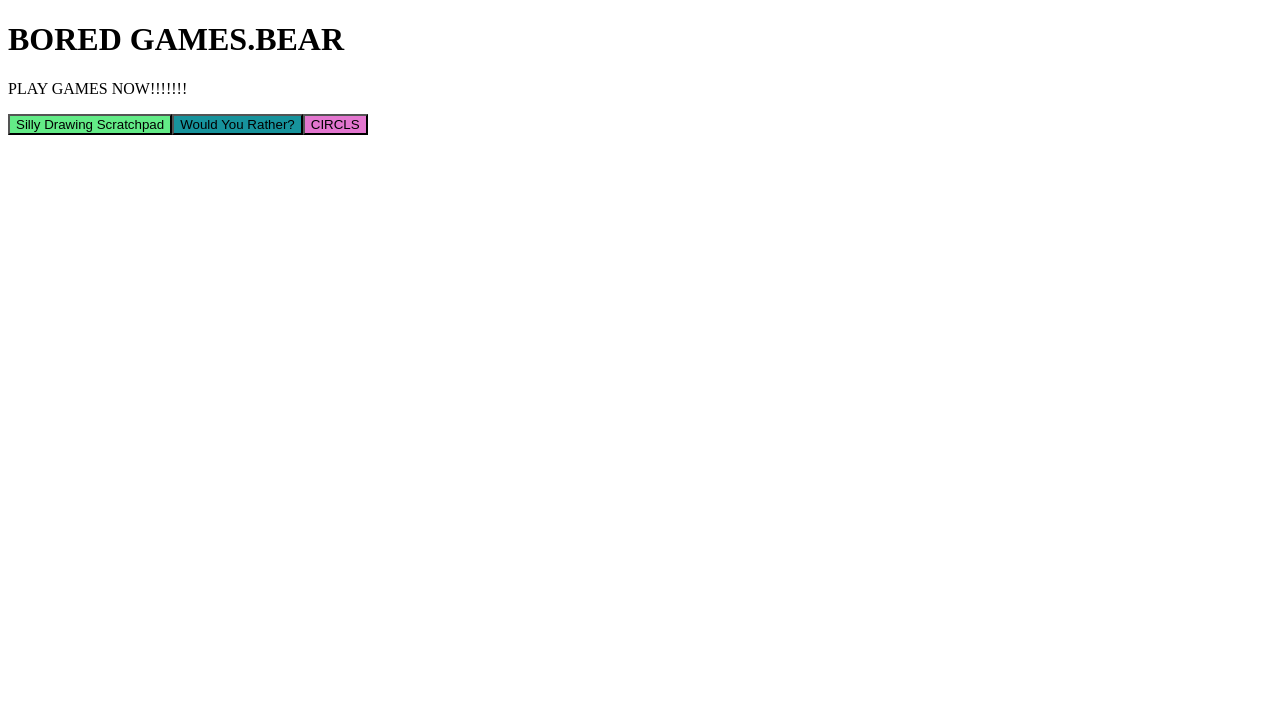
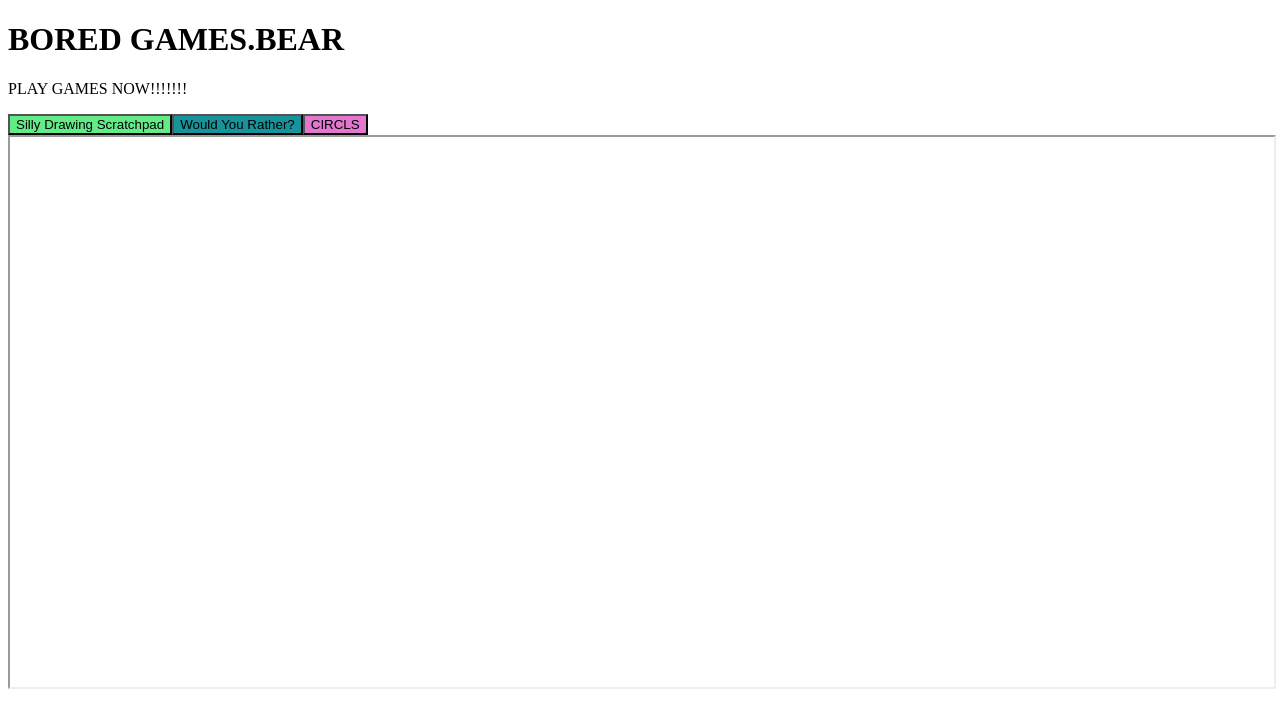
Before and after one commit to prishasbangera/Hello-World-Hackathon, a plain HTML site: page index.html in a window 1280 px wide. Drawn offline with Linux system fonts and the light colour scheme.

Commit message:
Made project open within the webpage

```diff
--- a/Button.js
+++ b/Button.js
@@ -9,7 +9,7 @@ class Button {
         bu.textContent = text;
 
         bu.addEventListener("click", function() {
-            window.open(link);
+            document.getElementById("p5-project").src = link;
         });
     }
 
--- a/index.html
+++ b/index.html
@@ -15,9 +15,11 @@
 
     <p>PLAY GAMES NOW!!!!!!!</p>
 
-    <div id=""></div>
+    <div id="buttons-container"></div>
 
-    <div id="buttons-container"></div>
+    <div id="project-container">
+      <iframe id ="p5-project" src=""></iframe>
+    </div>
 
     <script src="Button.js"></script>
 
--- a/script.js
+++ b/script.js
@@ -1,11 +1,13 @@
 
 
 var buttons = [
-    new Button("Silly Drawing Scratchpad", "#63eb87", "https://editor.p5js.org/emeraldblackbird/sketches/Q_D4mpZ4U"),
-    new Button("Would You Rather?", "#17939c", "https://editor.p5js.org/be.serious.bro/sketches/E2R24RYlK"),
-    new Button("CIRCLS", "#e376cf", "https://editor.p5js.org/agm14/sketches/8h-QV8fNc")
+    new Button("Silly Drawing Scratchpad", "#63eb87", "https://editor.p5js.org/emeraldblackbird/full/Q_D4mpZ4U"),
+    new Button("Would You Rather?", "#17939c", "https://editor.p5js.org/be.serious.bro/full/E2R24RYlK"),
+    new Button("CIRCLS", "#e376cf", "https://editor.p5js.org/agm14/full/8h-QV8fNc")
 ];
 
 for (let b of buttons) {
+
     b.add(document.getElementById("buttons-container"));
+
 }
--- a/style.css
+++ b/style.css
@@ -0,0 +1,4 @@
+#p5-project {
+    width: 100%;
+    height: 550px;
+}
```
